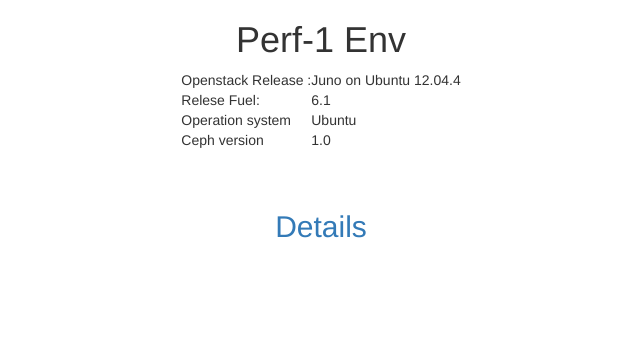
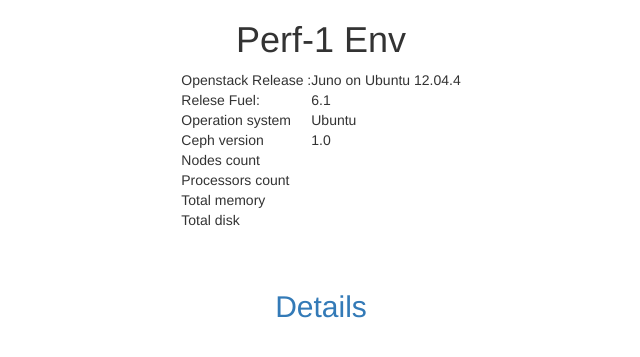
Before and after one commit to Mirantis/disk_perf_test_tool, a Flask app: template web_app/templates/test.html in a window 1280 px wide. Shown: the top 357 px of the page, without its empty margins (319-959 px from the left). Run offline with Flask 2, Linux system fonts and the light colour scheme; the template is opened without the code that fills it, so the values that code supplies are empty; some libraries are stand-ins or nearby versions.

Commit message:
templates for aggregating added

```diff
--- a/web_app/templates/lab_main.html
+++ b/web_app/templates/lab_main.html
@@ -16,5 +16,21 @@
             <td>Ceph version</td>
             <td> 1.0</td>
         </tr>
+        <tr>
+            <td>Nodes count</td>
+            <td>{{ lab_meta.nodes_count }}</td>
+        </tr>
+        <tr>
+            <td>Processors count</td>
+            <td>{{ lab_meta.processor_count }}</td>
+        </tr>
+        <tr>
+            <td>Total memory</td>
+            <td>{{ lab_meta.total_memory }}</td>
+        </tr>
+        <tr>
+            <td>Total disk</td>
+            <td>{{ lab_meta.total_disk }}</td>
+        </tr>
     </table>
 </div>
--- a/web_app/templates/test.html
+++ b/web_app/templates/test.html
@@ -13,7 +13,7 @@
     <br>
     <div class="table-responsive">
         <div id="images">
-            <table cellspacing="20">
+            <table align="center" cellspacing="20">
                 {% for url in urls %}
                     {% if loop.index is divisibleby 2 %}
                         <tr>
```
